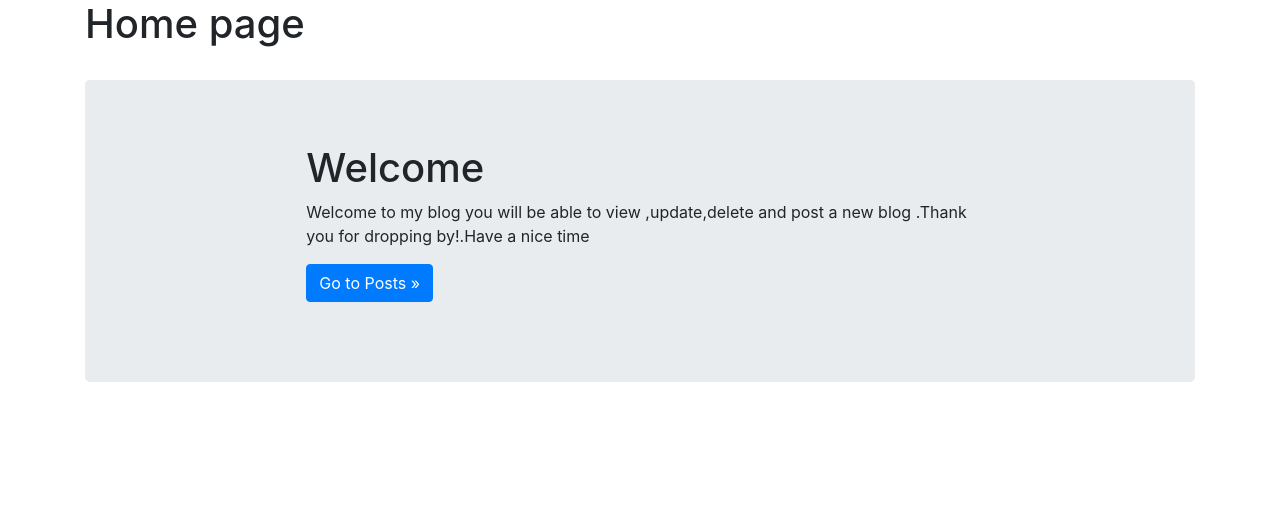
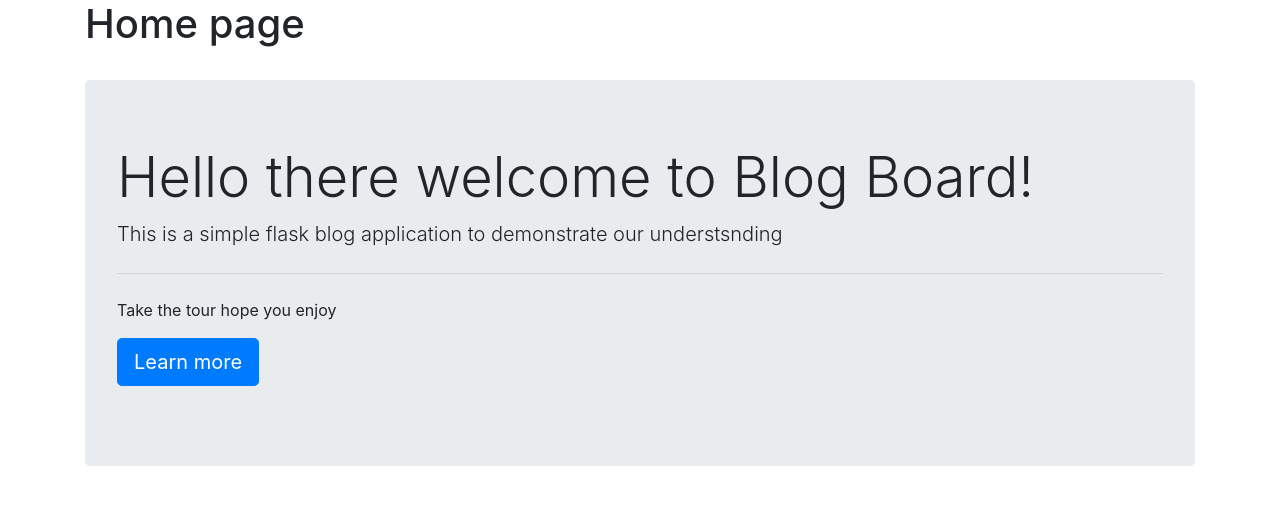
Before and after one commit to margretmwangi/Blogs, a Flask app: page / in a window 1280 px wide. Shown: the part 56-561 px from the top of the page. Run offline with Flask 2, Linux system fonts and the light colour scheme; some libraries are stand-ins or nearby versions.

Commit message:
deployment to heroku

```diff
--- a/static/css/main.css
+++ b/static/css/main.css
@@ -1,3 +1,4 @@
 body{
+    background-color: aquamarine;
     font-family: Verdana, Geneva, Tahoma, sans-serif;
 }
--- a/templates/index.html
+++ b/templates/index.html
@@ -10,17 +10,14 @@
 <br>
 <main role="main">
     <div class="jumbotron">
-        <div class="col-sm-8 mx-auto">
-            <h1>Welcome </h1>
+        <h1 class="display-4">Hello there welcome to Blog Board!</h1>
+        <p class="lead">This is a simple flask blog application to demonstrate our understsnding</p>
+        <hr class="my-4">
+        <p> Take the tour hope you enjoy</p>
+        <p class="lead">
+          <a class="btn btn-primary btn-lg" href="/posts" role="button">Learn more</a>
+        </p>
+      </div>
 
-            <p> Welcome to my blog you will be able to view ,update,delete and post a new blog
-                .Thank you for dropping by!.Have a nice time
-            </p>
-            <p>
-                <a class="btn btn-primary" href="/posts"role="button">Go to Posts
-                    &raquo;</a>
-            </p>
-        </div>
-    </div>
 </main>
 {%endblock%}
```
Also changed, not shown: 1 other file.
